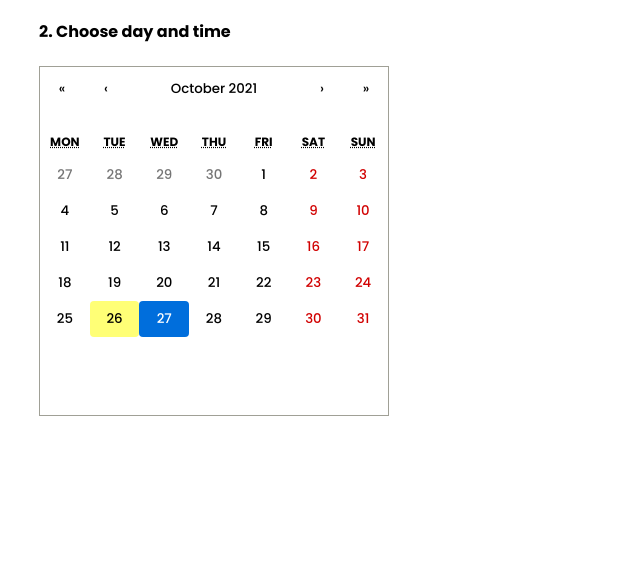
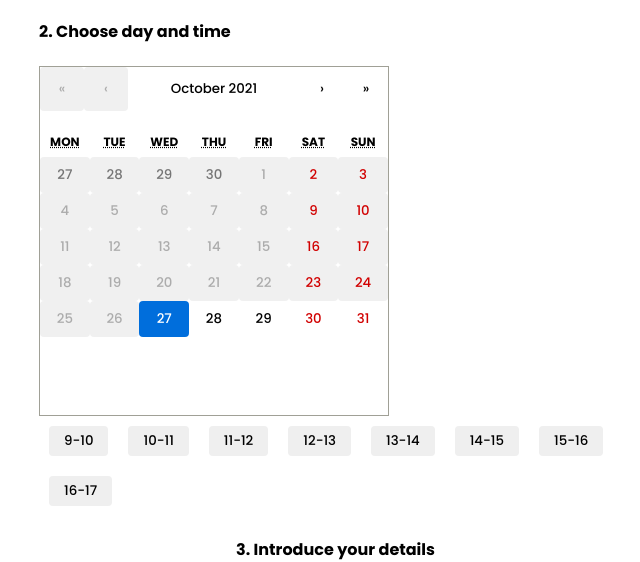
Before and after one commit to Albertoroldanq/2021-jul-phs, a React (Create React App) app in the folder client/: page / in a window 1280 px wide. Shown: the part 228-790 px from the top of the page, without its empty margins (345-985 px from the left). Built offline with nearby package versions, Linux system fonts and the light colour scheme; no server answers.

Commit message:
fixing style

```diff
--- a/client/src/Components/BookingCalendar/BookingCalendar.css
+++ b/client/src/Components/BookingCalendar/BookingCalendar.css
@@ -2,7 +2,7 @@
     display: none;
 }
 
-.availabilityContainer {
+#availabilityContainer {
     display: flex;
     height: 350px;
 }
@@ -16,19 +16,18 @@
 .buttonContainer {
     display: flex;
     flex-wrap: wrap;
-    flex-direction: column;
+    flex-direction: row;
     text-align: center;
     height: 350px;
-
 }
 
 div button {
     border-radius: 4px;
-    background-color: #ffffff;
     font-family: 'Poppins', sans-serif;
     font-weight: 500;
     padding: 5px 15px;
     margin: 10px;
+    border: none;
 }
 
 div button:hover {
@@ -64,3 +63,12 @@ div button:hover {
     color: #ffffff;
     background-color: #294086;
 }
+
+.available:focus {
+    background: #4164D0;
+    color: #fff;
+}
+.available:hover {
+    cursor: pointer;
+    background: #d3d3d3;
+}
--- a/client/src/Components/BookingCalendar/BookingCalendar.js
+++ b/client/src/Components/BookingCalendar/BookingCalendar.js
@@ -19,6 +19,7 @@ const BookingCalendar = (props) => {
     const [displaytimeSlotsAndDates, setVisibility] = useState('hidden')
     const [bookedSuccessLink, setBookedSuccessLink] = useState('')
     const [bookButtonState, setBookButtonState] = useState('disabled')
+    const [timeSlotSelected, setTimeSlotSelected] = useState(null)
 
     const day = value.getDate().toString()
     const month = (value.getMonth() + 1).toString()
@@ -35,9 +36,19 @@ const BookingCalendar = (props) => {
         16: "available"
     }
 
+    const timeSlotsSelected = {
+        9: "unselected",
+        10: "unselected",
+        11: "unselected",
+        12: "unselected",
+        13: "unselected",
+        14: "unselected",
+        15: "unselected",
+        16: "unselected"
+    }
+
     bookedAppointments.forEach(appointment => {
         timeSlots[appointment] = "booked"
-
     })
 
     useEffect(() => {
@@ -47,6 +58,7 @@ const BookingCalendar = (props) => {
                 setVisibility('')
             })
         )
+
         if ((appointmentTime !== null || '') && (patientName !== null || '') && (patientEmail !== null) && (appointmentDescription !== null || '')) {
             setBookedSuccessLink(`/appointmentBooked?description=${appointmentDescription}&day=${day}&month=${month}&year=${year}&doctorLastName=${props.currentDoctor.lastName}&time=${appointmentTime}&name=${patientName}`)
             setBookButtonState('enabled')
@@ -54,7 +66,8 @@ const BookingCalendar = (props) => {
             setBookedSuccessLink('/')
             setBookButtonState('disabled')
         }
-    }, [value, patientName, appointmentDescription, patientEmail, appointmentTime])
+    }, [props.currentDoctor, value, patientName, appointmentDescription, patientEmail, appointmentTime])
+
 
     const handleSubmit = async () => {
 
@@ -74,26 +87,25 @@ const BookingCalendar = (props) => {
                     "email": patientEmail,
                     "description": appointmentDescription
                 })
-
-            }).then(() => {
             })
         }
     }
 
     return (
         <div>
-
-            <div className="availabilityContainer">
-                <Calendar onChange={onChange} value={value} className="calendar"/>
-                <div className={displaytimeSlotsAndDates}>
+            <div >
+                <Calendar onChange={onChange} value={value} minDate={minDate} className="calendar"/>
+                <div id="availabilityContainer" className={displaytimeSlotsAndDates}>
                     {value.getDay() !== 6 && value.getDay() !== 0 ?
                         <div className="buttonContainer">
                             <button className={timeSlots[9]} onClick={() => {
                                 setAppointmentTime(9)
+
                             }}>9-10
                             </button>
                             <button className={timeSlots[10]} onClick={() => {
                                 setAppointmentTime(10)
+                                setTimeSlotSelected(10)
                             }}>10-11
                             </button>
                             <button className={timeSlots[11]} onClick={() => {
@@ -137,9 +149,11 @@ const BookingCalendar = (props) => {
                                           cols="1"
                                           required
                                           placeholder="Tell us more"
-                       name="description" onChange={e => setAppointmentDescription(e.target.value)} className="textareaInput"/>
+                                          name="description" onChange={e => setAppointmentDescription(e.target.value)}
+                                          className="textareaInput"/>
                                 <div>
-                <button value="Book an appointment!" onClick={handleSubmit} className="bookButton">Book an appointment</button>
+                                    <Link to={bookedSuccessLink} value="Book an appointment!" onClick={handleSubmit}
+                                          className={bookButtonState + " bookButton"}>Book an appointment</Link>
                                 </div>
 
                             </div>
@@ -147,7 +161,6 @@ const BookingCalendar = (props) => {
                         : <div></div>}
                 </div>
             </div>
-
         </div>
     )
 }
```
Also changed, not shown: 1 other file (tests, documents, lock files or other folders). Lines whose indentation alone changed are shown as unchanged.
